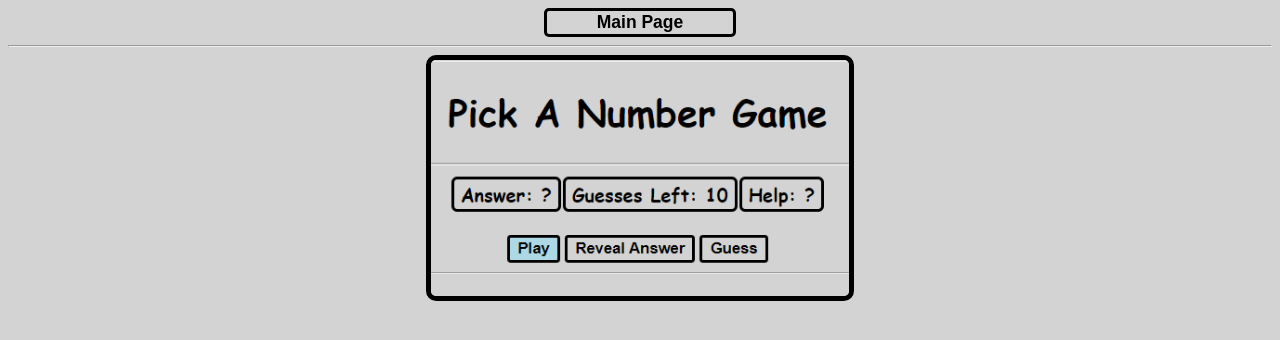
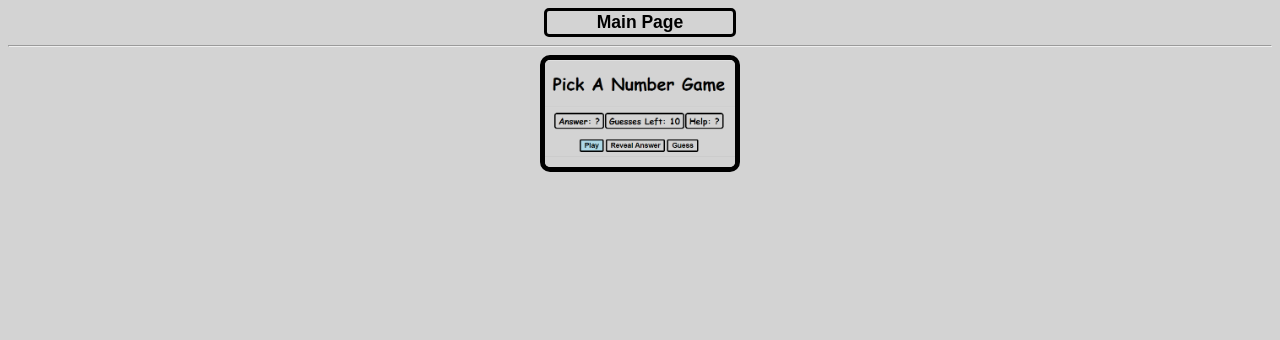
Before and after one commit to Jobiasboi/Number-Guessing-Game, a plain HTML site: page index.html in a window 1280 px wide. Drawn offline with Linux system fonts and the light colour scheme.

Commit message:
Update styles.css

```diff
--- a/styles.css
+++ b/styles.css
@@ -33,5 +33,5 @@ button{
 img{
 	border: 5.5px solid black;
 	border-radius:10px;
-	width:33%;
+	width:15%;
 }
```
